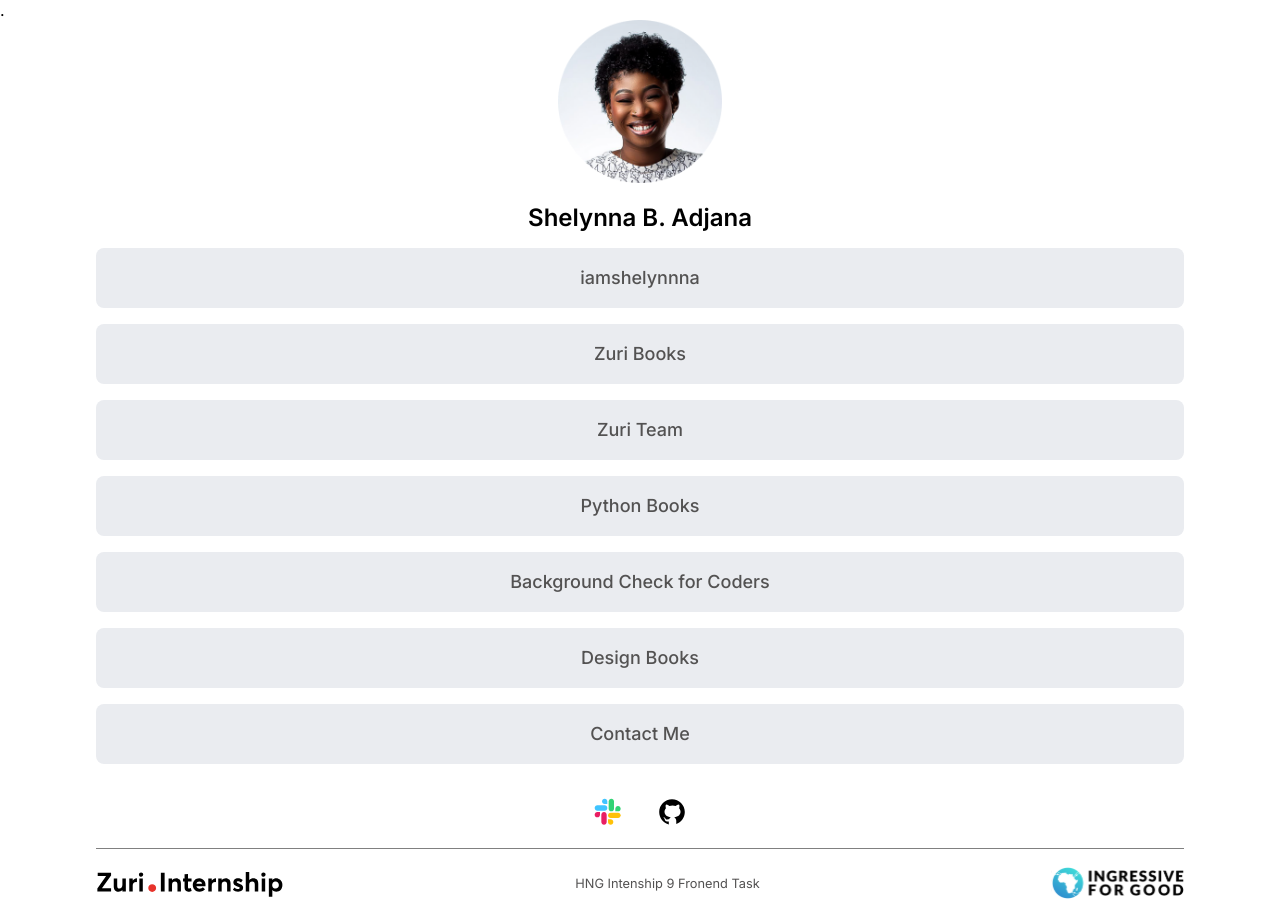
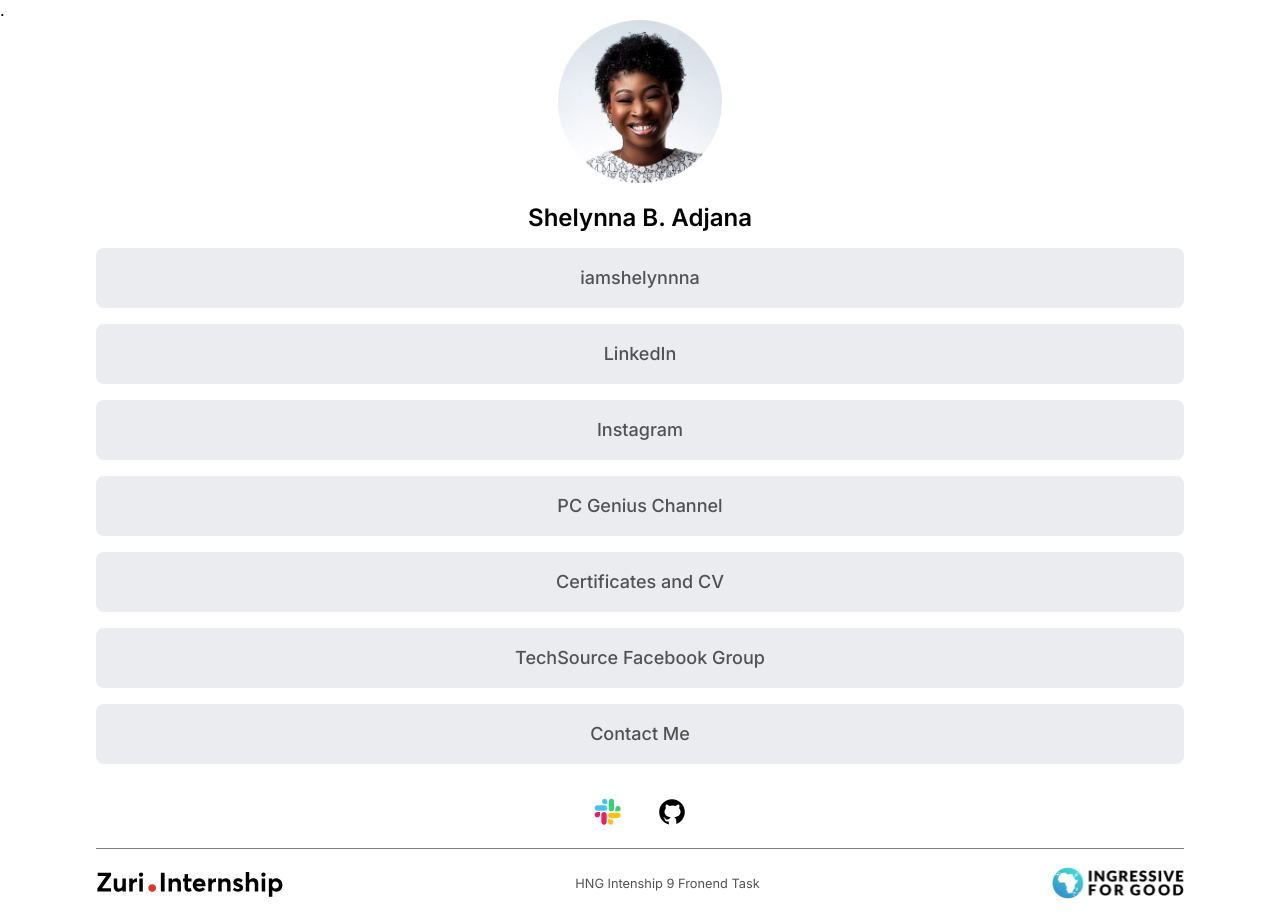
Before and after one commit to shelynna/Zuri-Task-one, a React (Create React App) app: page / in a window 1280 px wide. Built offline with nearby package versions, Linux system fonts and the light colour scheme.

Commit message:
links were all updated

```diff
--- a/src/components/links.js
+++ b/src/components/links.js
@@ -8,44 +8,44 @@ export const links = [
         name: "iamshelynnna"
     },
     {
-        href: "https://training.zuri.team/",
+        href: "https://www.linkedin.com/in/adjana-banawe-63b611189/",
         rel: "noopener noreferrer",
-        title: "This redirects to zuri training page",
+        title: "This redirects to LinkedIn page",
         target: "_blank",
         id: "btn__zuri",
-        name: "Zuri Books"
+        name: "LinkedIn"
     },
     {
-        href: "https://books.zuri.team/",
+        href: "https://www.instagram.com/officialshelynna/",
         rel: "noopener noreferrer",
-        title: "This redirects to zuri books",
+        title: "This redirects to Instagram",
         target: "_blank",
         id: "books",
-        name: "Zuri Team",
+        name: "Instagram",
     },
     {
-        href: "https://books.zuri.team/python-for-beginners?ref_id=shelynna",
+        href: "https://www.youtube.com/@pc_genius",
         rel: "noopener noreferrer",
-        title: "This redirects to zuri python books",
+        title: "This redirects to my youtube channel",
         target: "_blank",
         id: "book__python",
-        name: "Python Books"
+        name: "PC Genius Channel"
     },
     {
-        href: "https://background.zuri.team",
+        href: "https://drive.google.com/drive/folders/1o2XS4q9TQgDQKZNr1XfKZcAUCHA24ejv?usp=share_link",
         rel: "noopener noreferrer",
-        title: "This redirects to background check",
+        title: "This redirects to G-drive containing my certificates",
         target: "_blank",
         id: "pitch",
-        name: "Background Check for Coders"
+        name: "Certificates and CV"
     },
     {
-        href: "https://books.zuri.team/design-rules",
+        href: "https://web.facebook.com/groups/techsourceit",
         rel: "noopener noreferrer",
-        title: "This redirects to design books",
+        title: "This redirects to my Facebook group",
         target: "_blank",
         id: "book__design",
-        name: "Design Books"
+        name: "TechSource Facebook Group"
     },
     {
         href: "/contact",
```
